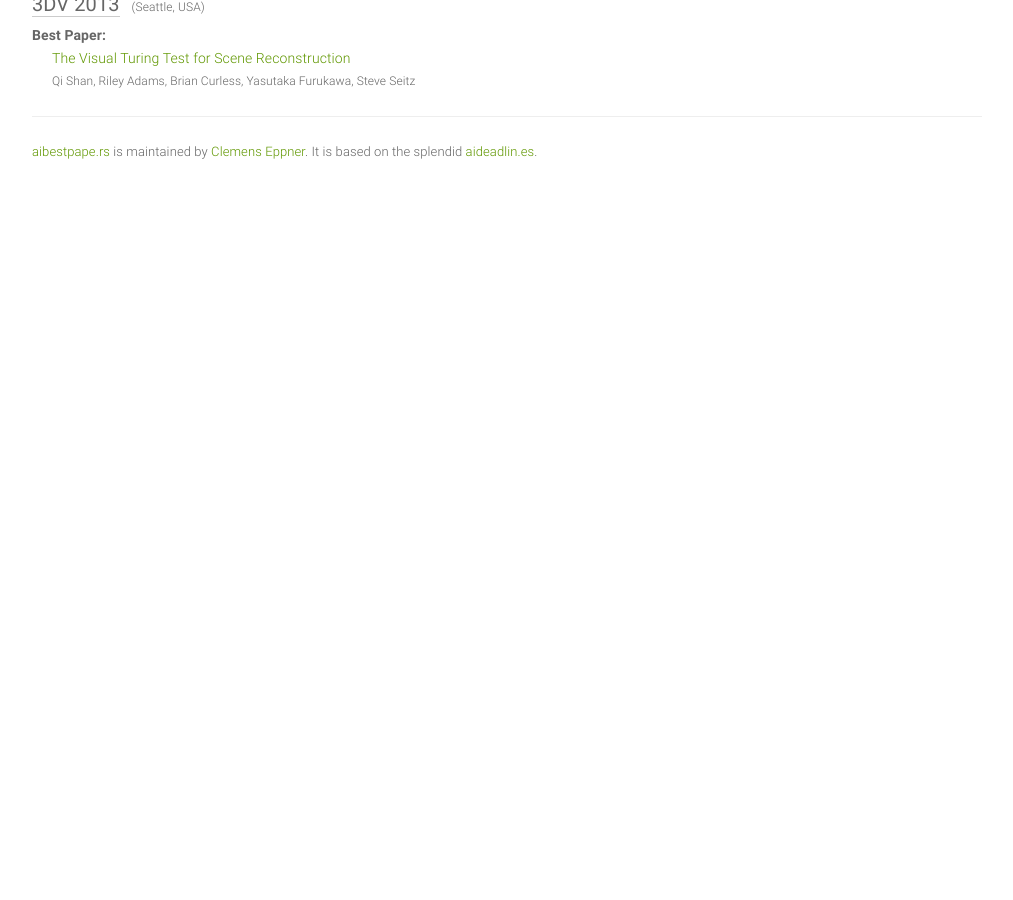
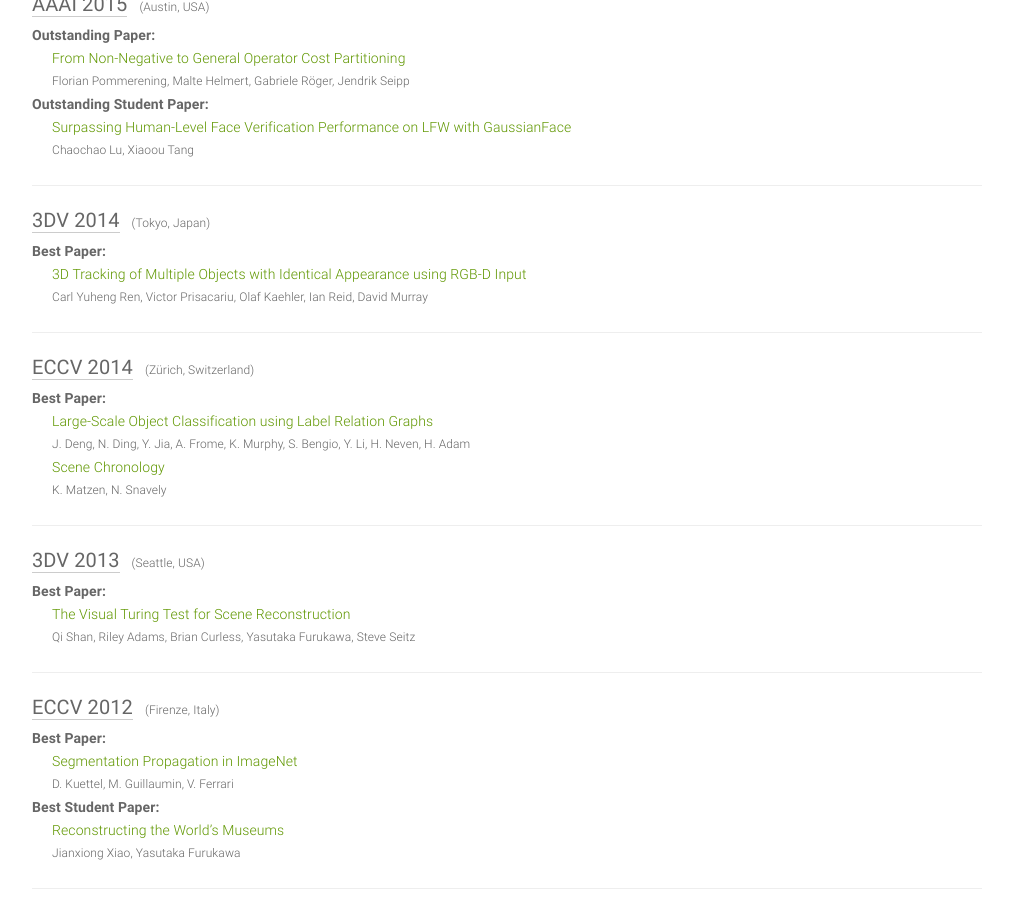
Before and after one commit to clemense/ai-bestpapers, a Jekyll site: the page built from index.html, in a window 1280 px wide and 900 px high, scrolled down 16864 px. Shown: the whole window, without its empty margins (133-1146 px from the left). Built offline with Jekyll 4.4.1, drawn with Linux system fonts in a browser that asks for light colours; before the commit the page ends 17096 px from its top, so only the background shows below that; some of the changed text lies outside the part shown.

Commit message:
add ECCV

```diff
--- a/_data/papers.yml
+++ b/_data/papers.yml
@@ -734,6 +734,18 @@
   date: October 1-5, 2018
   sub: RO
 
+- venue: ECCV
+  year: 2018
+  awards:
+  - award: Best Paper
+    title: Implicit 3D Orientation Learning for 6D Object Detection from RGB Images
+    author: M. Sundermeyer, Z. Marton, M. Durner, M. Brucker, R. Triebel
+    link: https://openaccess.thecvf.com/content_ECCV_2018/html/Martin_Sundermeyer_Implicit_3D_Orientation_ECCV_2018_paper.html
+    source: https://eccv2018.org/wp-content/uploads/2018/09/ECCV2018Awards.pdf
+  place: Munich, Germany
+  date: September 8-14, 2018
+  sub: CV
+
 - venue: 3DV
   year: 2018
   awards:
@@ -1148,6 +1160,24 @@
   date: October 9-14, 2016
   sub: RO
 
+- venue: ECCV
+  year: 2016
+  awards:
+  - award: Best Paper
+    title: Real-Time 3D Reconstruction and 6-DoF Tracking with an Event Camera
+    author: H. Kim, S. Leutenegger, A. J. Davison
+    link: https://spiral.imperial.ac.uk/handle/10044/1/38816
+    source: https://www.eccv2016.org/awards/
+  - award: Best Student Paper
+    title: 'Focal Flow: Measuring Distance and Velocity with Defocus and Differential
+      Motion'
+    author: Emma Alexander, Qi Guo, Sanjeev Koppal, Steven Gortler, Todd Zickler
+    link: https://link.springer.com/chapter/10.1007/978-3-319-46487-9_41
+    source: https://www.eccv2016.org/awards/
+  place: Amsterdam, Netherlands
+  date: October 8-16, 2016
+  sub: CV
+
 - venue: RSS
   year: 2016
   awards:
@@ -1437,6 +1467,24 @@
   date: December 8-11, 2014
   sub: CV
 
+- venue: ECCV
+  year: 2014
+  awards:
+  - award: Best Paper
+    title: Large-Scale Object Classification using Label Relation Graphs
+    author: J. Deng, N. Ding, Y. Jia, A. Frome, K. Murphy, S. Bengio, Y. Li, H. Neven,
+      H. Adam
+    link: https://link.springer.com/chapter/10.1007/978-3-319-10590-1_4
+    source: https://cse.engin.umich.edu/stories/jia-deng-wins-best-paper-award-at-eccv
+  - award: Best Paper
+    title: Scene Chronology
+    author: K. Matzen, N. Snavely
+    link: http://citeseerx.ist.psu.edu/viewdoc/summary?doi=10.1.1.686.6739
+    source: https://www.cs.cornell.edu/information/news/newsitem1016/kevin-matzen-and-noah-snavelys-paper-scene-chronology-won-one-two-best
+  place: Zürich, Switzerland
+  date: September 6-12, 2014
+  sub: CV
+
 - venue: 3DV
   year: 2013
   awards:
@@ -1448,3 +1496,20 @@
   place: Seattle, USA
   date: June 29-30, 2013
   sub: CV
+
+- venue: ECCV
+  year: 2012
+  awards:
+  - award: Best Paper
+    title: Segmentation Propagation in ImageNet
+    author: D. Kuettel, M. Guillaumin, V. Ferrari
+    link: http://citeseerx.ist.psu.edu/viewdoc/summary?doi=10.1.1.398.4592
+    source: https://eccv2012.unifi.it/conference/awards/
+  - award: Best Student Paper
+    title: Reconstructing the World’s Museums
+    author: Jianxiong Xiao, Yasutaka Furukawa
+    link: https://link.springer.com/article/10.1007%2Fs11263-014-0711-y
+    source: https://eccv2012.unifi.it/conference/awards/
+  place: Firenze, Italy
+  date: October 7-13, 2012
+  sub: CV
```
